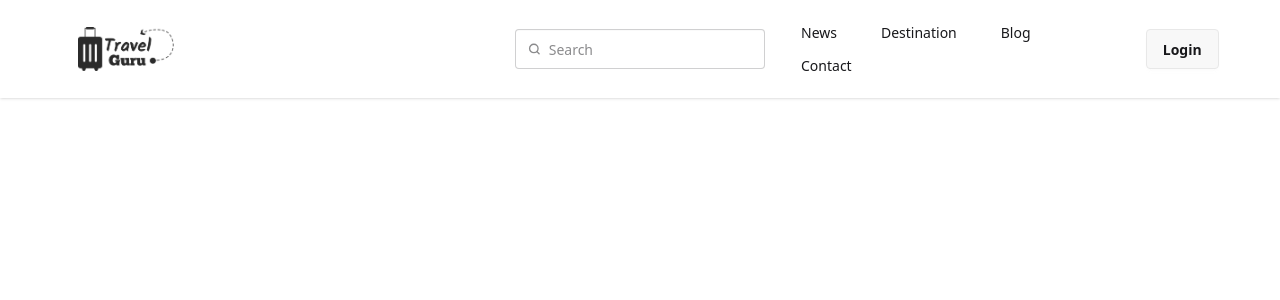
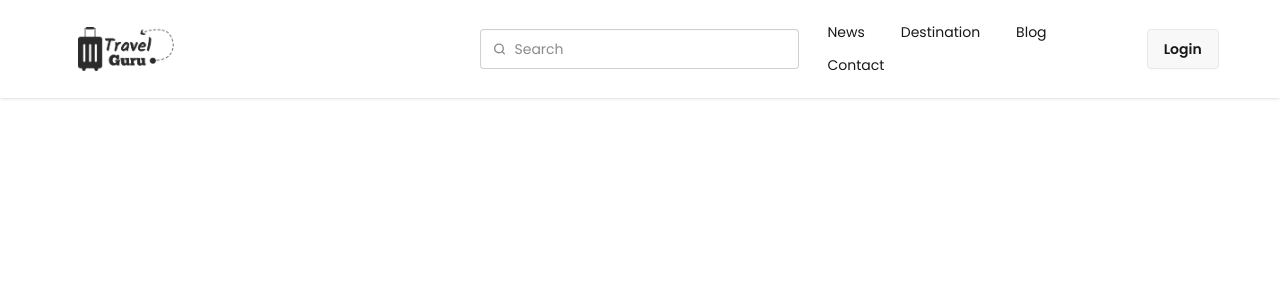
Before and after one commit to Suprio-Das/Travel-Guru-React, a React (Vite) app: page / in a window 1280 px wide. Shown: the top 300 px of the page. Built offline with nearby package versions, Linux system fonts and the light colour scheme.

Commit message:
Google font added and navbar changed slightly

```diff
--- a/index.html
+++ b/index.html
@@ -3,12 +3,15 @@
 
 <head>
   <meta charset="UTF-8" />
-  <link rel="icon" type="image/svg+xml" href="/vite.svg" />
+  <link rel="icon" type="image/svg+xml" href="/logo.png" />
   <meta name="viewport" content="width=device-width, initial-scale=1.0" />
-  <title>Vite + React</title>
+  <title>Travel-Guru</title>
+  <style>
+    @import url('https://fonts.googleapis.com/css2?family=Poppins:ital,wght@0,100;0,200;0,300;0,400;0,500;0,600;0,700;0,800;0,900;1,100;1,200;1,300;1,400;1,500;1,600;1,700;1,800;1,900&display=swap');
+  </style>
 </head>
 
-<body>
+<body style="font-family: poppins;">
   <div id="root"></div>
   <script type="module" src="/src/main.jsx"></script>
 </body>
--- a/src/Components/Navbar/Navbar.jsx
+++ b/src/Components/Navbar/Navbar.jsx
@@ -30,12 +30,12 @@ const Navbar = () => {
                 </div>
                 <div className="navbar-end">
                     <ul className="menu menu-horizontal px-1">
-                        <li className="ms-5"><Link>News</Link></li>
-                        <li className="ms-5"><Link>Destination</Link></li>
-                        <li className="ms-5"><Link>Blog</Link></li>
-                        <li className="ms-5"><Link>Contact</Link></li>
+                        <li className="ms-3"><Link>News</Link></li>
+                        <li className="ms-3"><Link>Destination</Link></li>
+                        <li className="ms-3"><Link>Blog</Link></li>
+                        <li className="ms-3"><Link>Contact</Link></li>
                     </ul>
-                    <a className="btn ms-5">Login</a>
+                    <a className="btn ms-3">Login</a>
                 </div>
             </div>
         </div>
```
